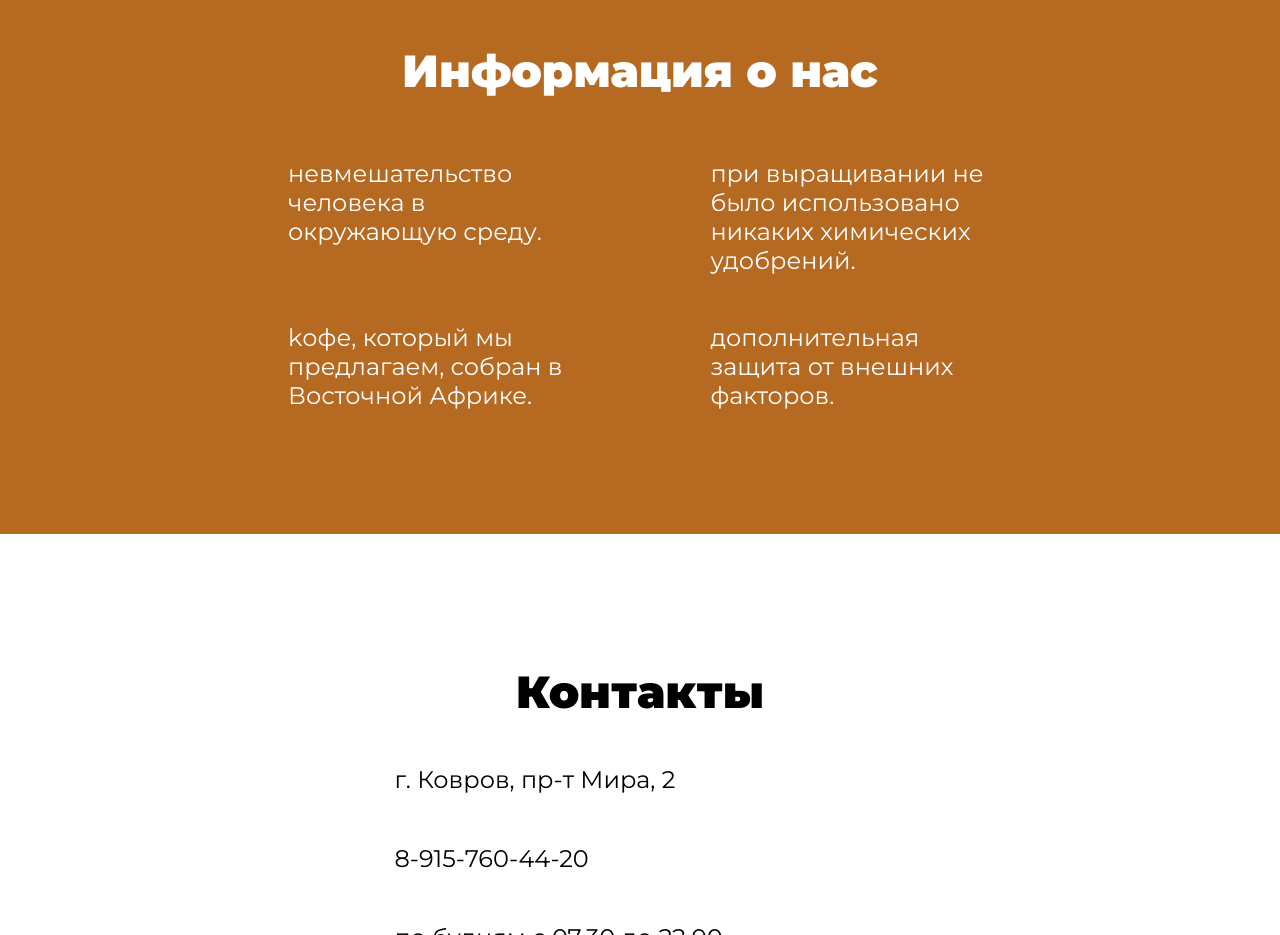
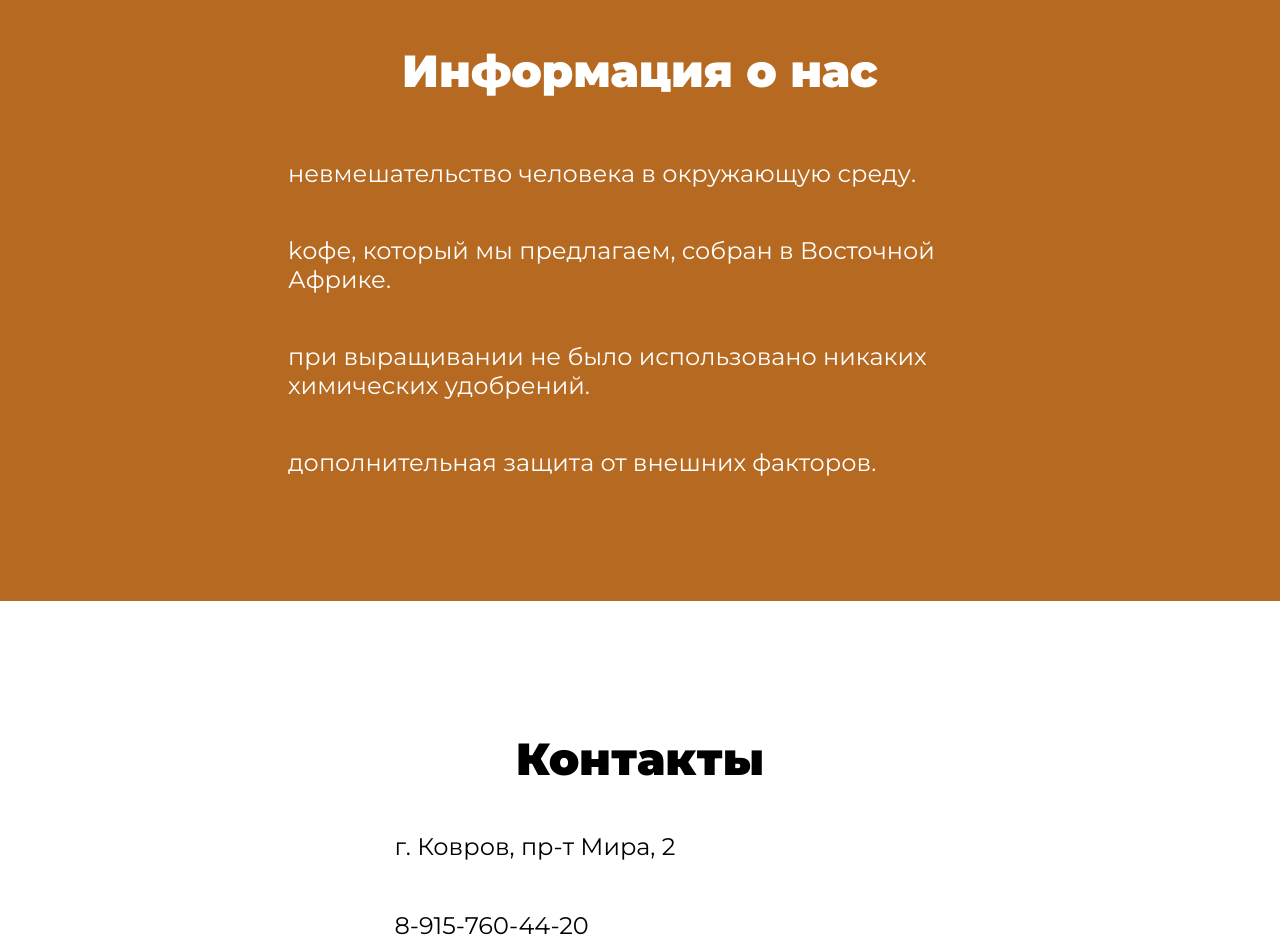
Before and after one commit to iles007/web-labs-isharonov, a plain HTML site: page 8laba/page.html in a window 1280 px wide. Shown: the part 840-1775 px from the top of the page. Drawn offline with Linux system fonts and the light colour scheme.

Commit message:
исправления
исправления 8 лабы

```diff
--- a/8laba/page.html
+++ b/8laba/page.html
@@ -35,22 +35,11 @@
     <section id="info">
         <h1>Информация о нас</h1>
         <div class="block">
-            <div class="left">
-                <div class="top">
                     <p>невмешательство человека в окружающую среду.</p>
-                </div>
-                <div class="bottom">
                     <p>kофе, который мы предлагаем, собран в Восточной Африке.</p>
-                </div>
-            </div>
-            <div class="right">
-                <div class="top">
                     <p>при выращивании не было использовано никаких химических удобрений.</p>
-                </div>
-                <div class="bottom">
                     <p>дополнительная защита от внешних факторов.</p>
-                </div>
-            </div>
+
         </div>
     </section>
 
--- a/8laba/style.less
+++ b/8laba/style.less
@@ -120,21 +120,7 @@ section#info{
         width: 80%;
         display: flex;
         justify-content: space-between;
-        flex-flow: row nowrap;
-
-        .left{
-            width: 40%;
-            display: flex;
-            flex-direction: column;
-            justify-content: space-between;
-
-        }
-        .right{
-            width: 40%;
-            display: flex;
-            flex-direction: column;
-            justify-content: space-between;
-        }
+        flex-flow: row wrap;
     }
 }
 
```
Also changed, not shown: 8laba/style.css.
